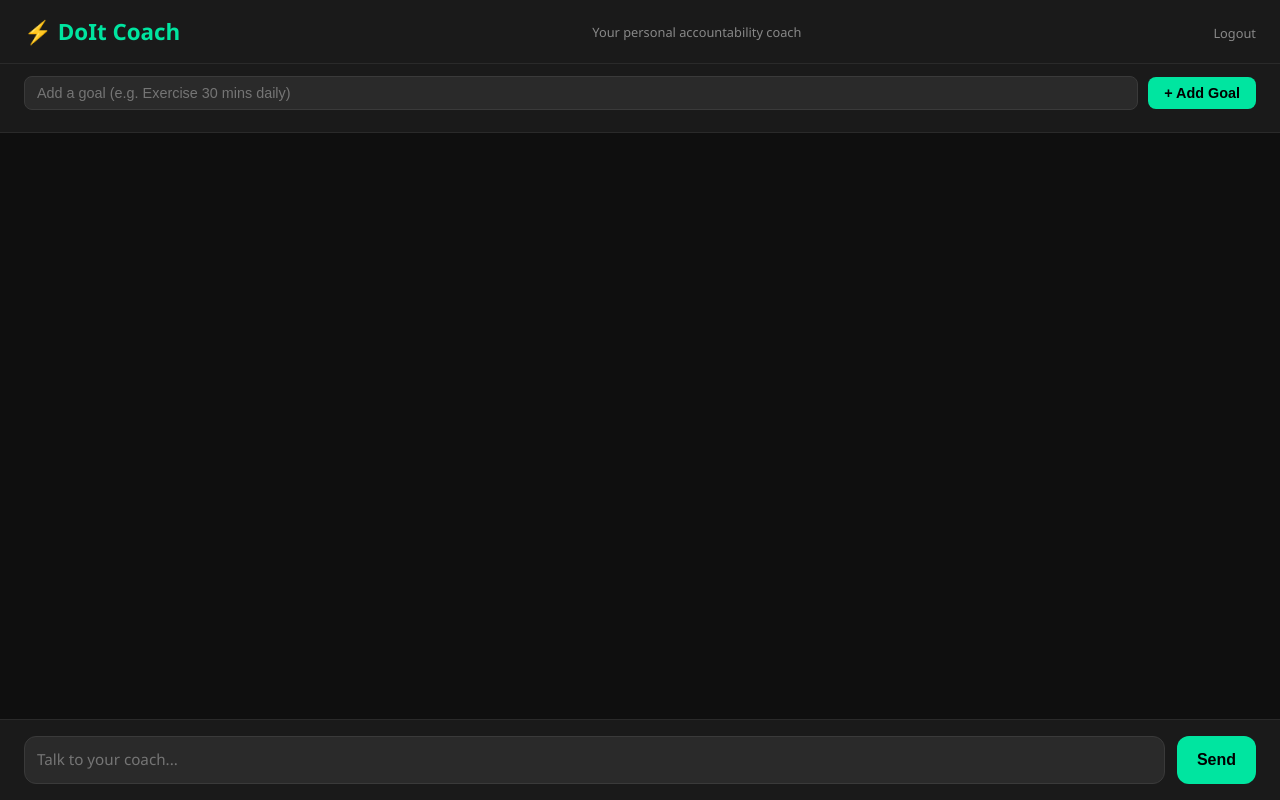
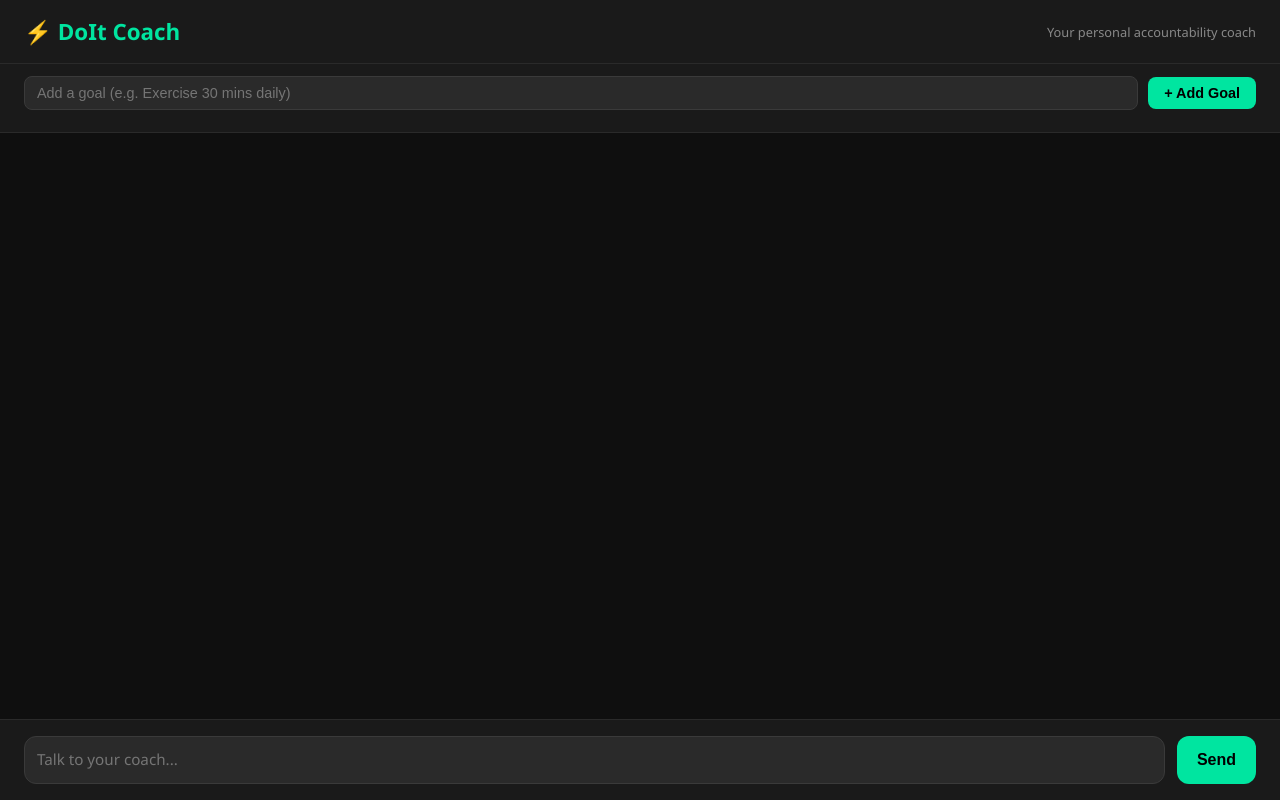
Before and after one commit to basmina/dit-coach, a website: page public/index.html in a window 1280 px wide. Drawn offline with Linux system fonts and the light colour scheme; no server answers.

Commit message:
Update index.html

```diff
--- a/public/index.html
+++ b/public/index.html
@@ -35,9 +35,9 @@
 <header>
   <h1>⚡ DoIt Coach</h1>
   <span>Your personal accountability coach</span>
-  <div id="user-area">
-  <a href="/auth/logout" style="color:#888;font-size:0.8rem;text-decoration:none;">Logout</a>
-</div>
+  <div id="user-area" style="display:none;">
+    <a href="/auth/logout" style="color:#888;font-size:0.8rem;text-decoration:none;">Logout</a>
+  </div>
 </header>
 
 <div id="goal-bar">
@@ -77,7 +77,7 @@ window.onload = async () => {
 
   // logged in — show user name
   document.querySelector("header span").textContent = `Hi ${authData.user.name.split(" ")[0]} 👋`;
-
+  document.getElementById("user-area").style.display = "block";
   addMessage("coach", "Hey! I'm DoIt, your accountability coach. 👋\n\nFirst — what's one thing you *know* you should be doing but keep putting off?\n\nAdd it as a goal above, then let's talk.");
 
   // load saved goals from MongoDB
```
